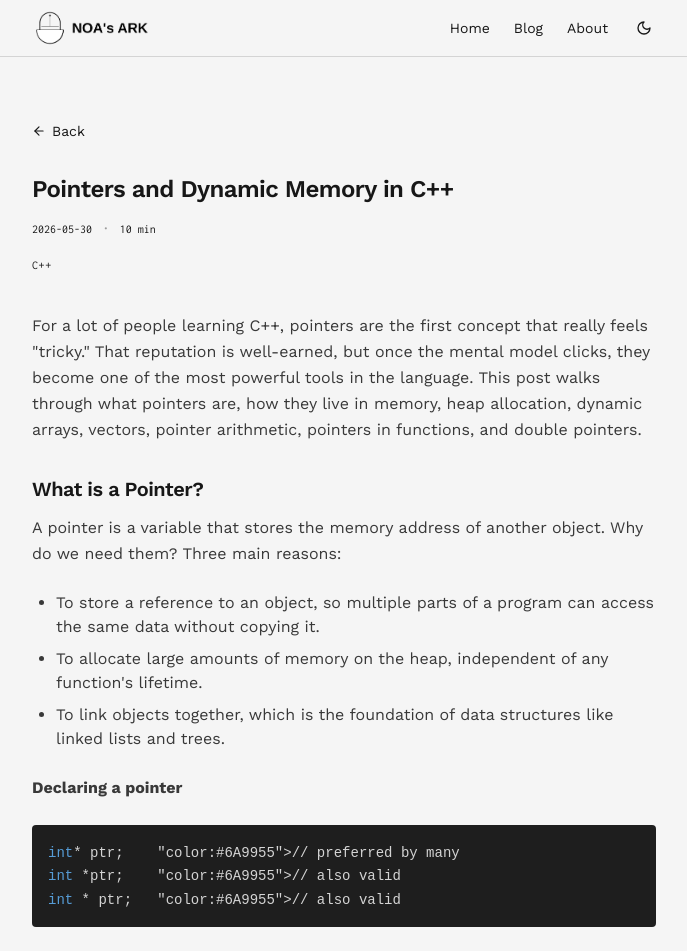
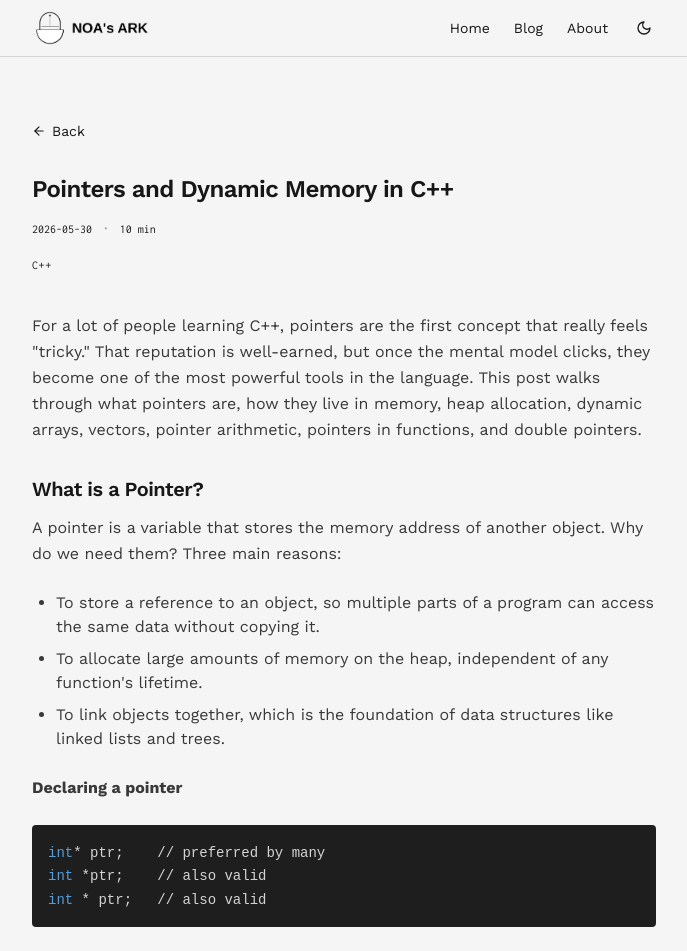
Before and after one commit to n0as-ark/logbook, a React (Vite) app: page /logbook/blog/pointers-and-dynamic-memory-in-cpp in a window 1280 px wide. Shown: the top 951 px of the page, without its empty margins (296-983 px from the left). Built offline with nearby package versions, Linux system fonts and the light colour scheme; the HTML template or start-up script is replaced by a standard one.

Commit message:
Update BlogPost.tsx

```diff
--- a/src/pages/BlogPost.tsx
+++ b/src/pages/BlogPost.tsx
@@ -52,7 +52,6 @@ const BlogPost = () => {
           if (l.trimStart().startsWith("//")) {
             return `<span style="color:#6A9955">${l}</span>`;
           }
-          l = l.replace(/(\/\/.*)/g, '<span style="color:#6A9955">$1</span>');
           l = l.replace(/(".*?")/g, '<span style="color:#CE9178">$1</span>');
           l = l.replace(/\b(int|double|float|char|bool|void|return|new|delete|nullptr|NULL|if|else|for|while|do|class|struct|public|private|protected|const|static|include|using|namespace|cout|cin|endl)\b/g, '<span style="color:#569CD6">$1</span>');
           l = l.replace(/\b(string|vector|array|auto)\b/g, '<span style="color:#4EC9B0">$1</span>');
```
